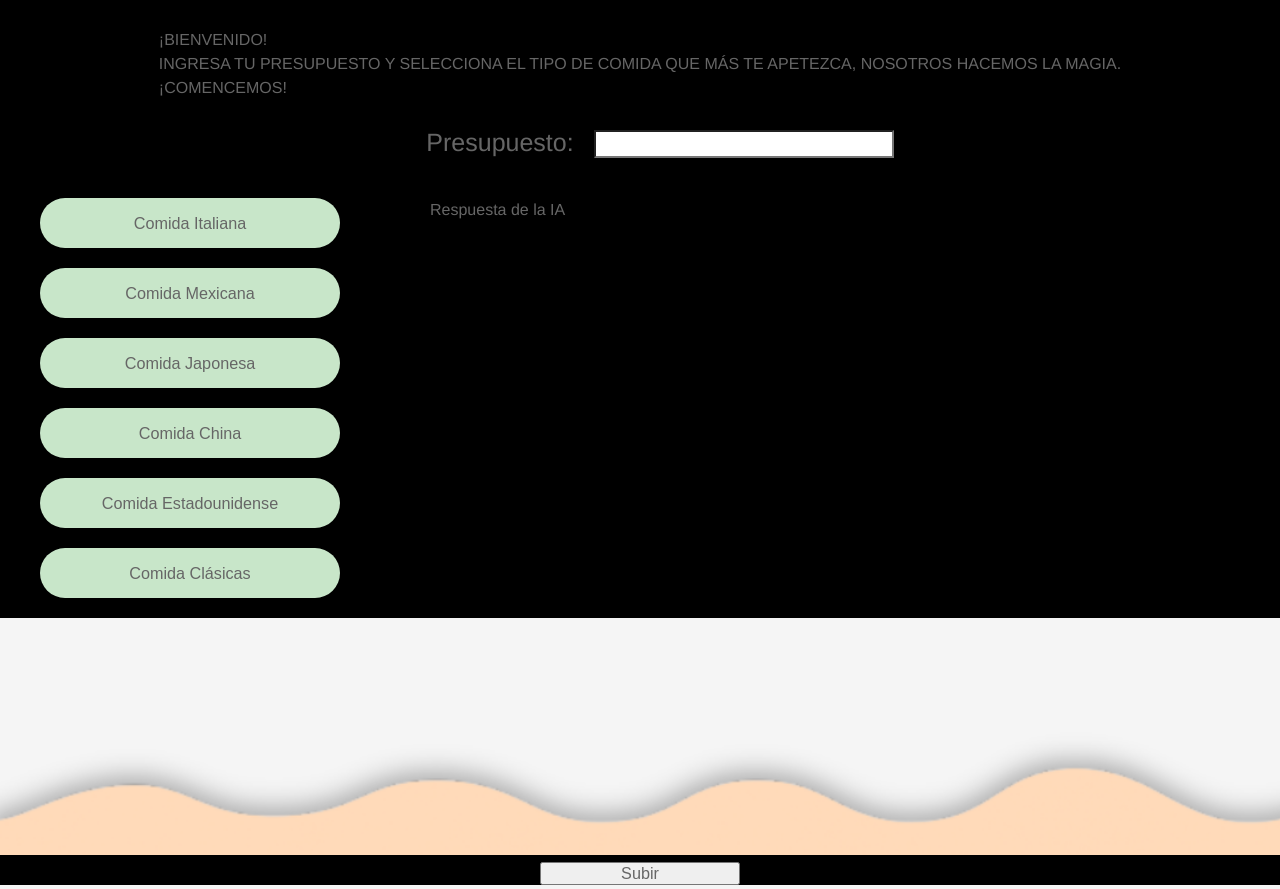
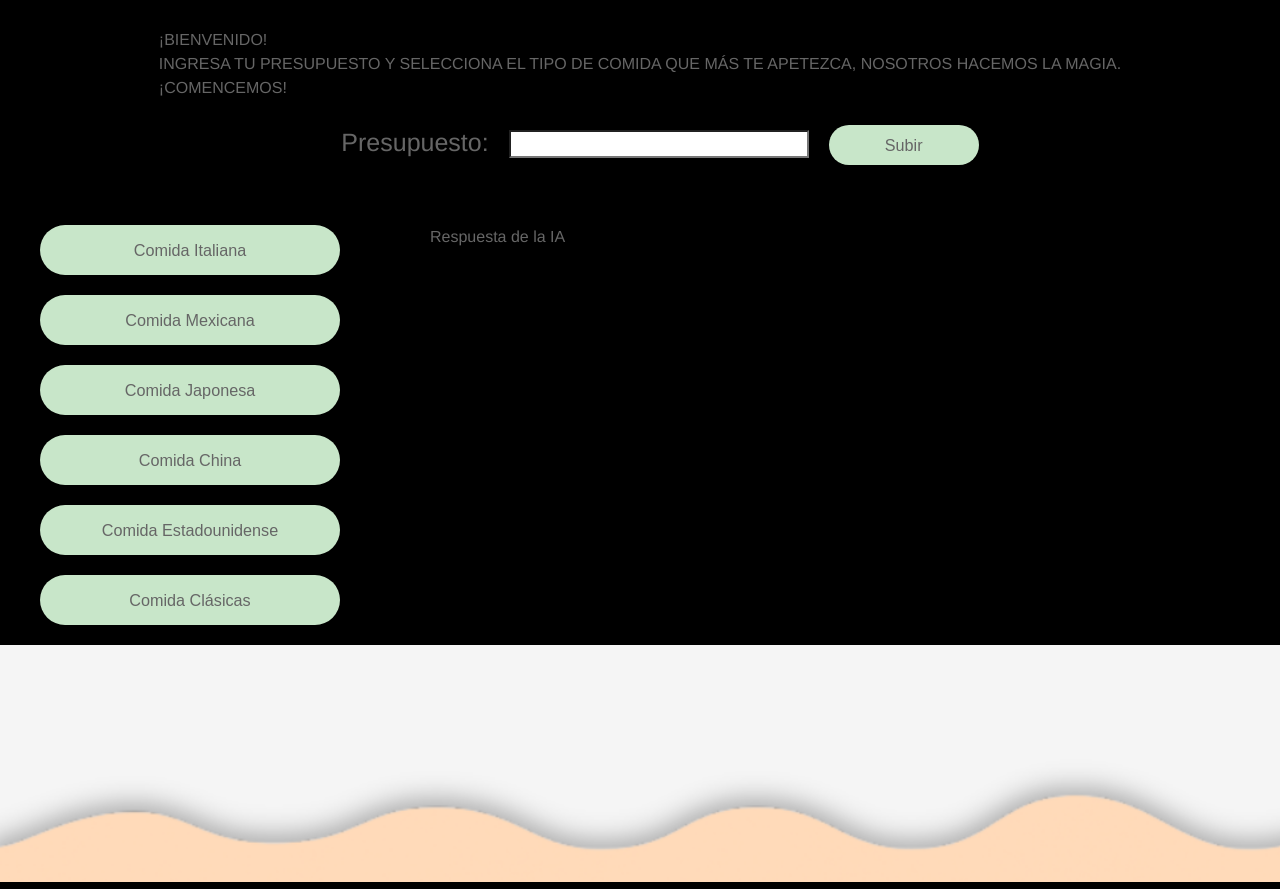
Before and after one commit to BryanBac/Recetas-IA, a Next.js app: page / in a window 1280 px wide. Shown: the part 800-1689 px from the top of the page. Built offline with nearby package versions, Linux system fonts and the light colour scheme; a web font is replaced by a local one.

Commit message:
Correcion de Boton

```diff
--- a/src/pages/index.js
+++ b/src/pages/index.js
@@ -69,6 +69,7 @@ export default function Home() {
           <form onSubmit={ev => { ev.preventDefault; console.log(ev.target.search.value) }}>
             <input className='formPresupuesto' type='sumbit' name='presupuesto' autoComplete='off' onChange={(event) => setMonto(event.target.value)}></input>
           </form>
+          <button className="boton-presupuesto" onClick={subir}>Subir</button>
         </div>
 
         <div className='contenedor-btn-respuesta'>
@@ -91,7 +92,6 @@ export default function Home() {
         <div className='contenedor-footer'>
           <img src='footer.png' />
         </div>
-        <button onClick={subir}>Subir</button>
       </main>
     </div>
   );
--- a/src/styles/globals.css
+++ b/src/styles/globals.css
@@ -57,6 +57,27 @@ button {
   margin: 0 auto;
   gap:40px;
 }
+
+.boton-presupuesto {
+  border: none;
+  background: #C8E6C9;
+  color: #666666;
+  height: 40px;
+  width: 150px;
+  margin-left: 20px;
+  margin-top: -5px;
+  margin-bottom: 20px;
+  border-radius: 50px;
+  font-weight: 500;
+  cursor: pointer;
+  transition: .3s ease all;
+}
+
+.boton-presupuesto:hover {
+  background: #b39ddb;
+  transition: .8s;
+}
+
 
 .contenedor-header {
   width: 100%;
```
